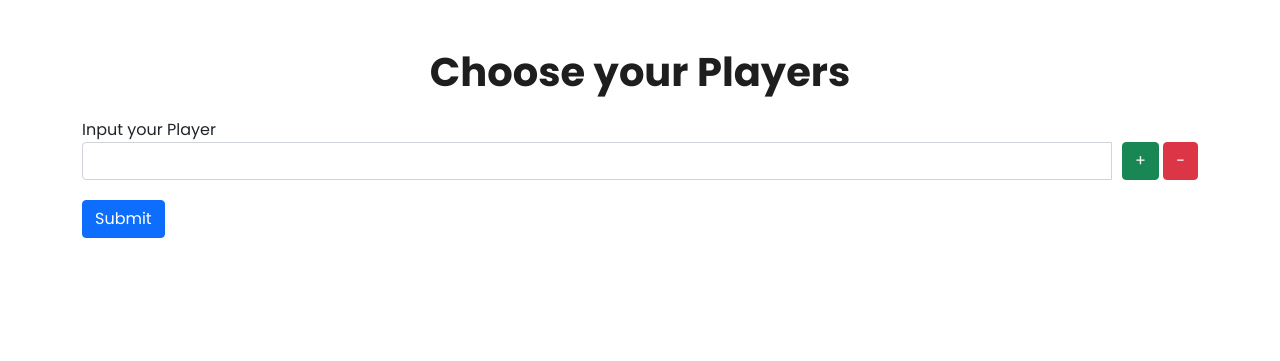
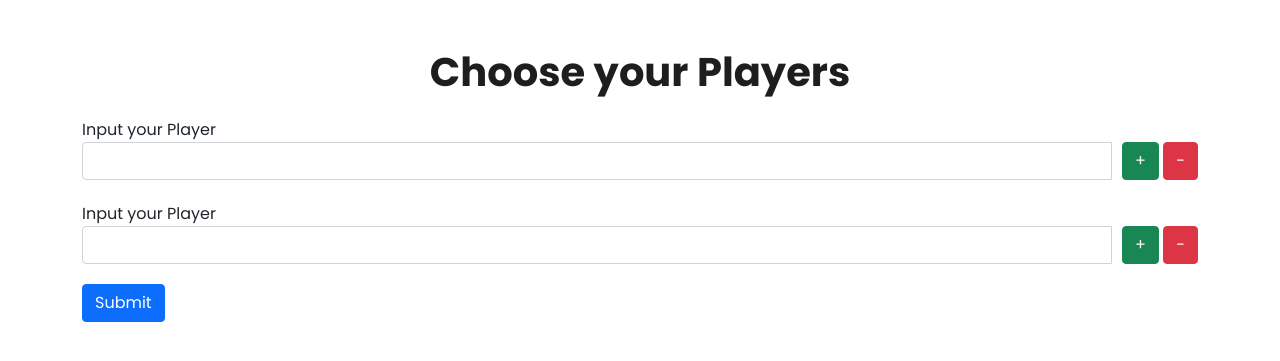
Before and after one commit to amgad165/football_site-ubuntu-server-v, a Django app: page /players in a window 1280 px wide. Shown: the part 172-533 px from the top of the page. Run offline with Django 4.2, Linux system fonts and the light colour scheme; some libraries are stand-ins or nearby versions.

Commit message:
updates on player and teams pages

```diff
--- a/base/templates/players.html
+++ b/base/templates/players.html
@@ -109,6 +109,17 @@ position: relative;
                     </div>
                 </div>
             </div>
+
+            <div class="form-group">
+                <label for="input1">Input your Player</label>
+                <div class="input-group">
+                    <input type="text" class="form-control" id="input2" name="input1[]">
+                    <div style="margin-left: 10px;" class="input-group-append">
+                        <button class="btn btn-success add-input" type="button">+</button>
+                        <button class="btn btn-danger remove-input" type="button">-</button>
+                    </div>
+                </div>
+            </div>
             <button id="submit" style="margin-top: 20px ;" type="submit" class="btn btn-primary">Submit</button>
 
         </form>
@@ -134,6 +145,7 @@ position: relative;
   $(function() {
       // Initialize autocomplete for the initial input
       initializeAutocomplete("input1");
+      initializeAutocomplete("input2");
 
       // Handle adding new inputs with + icon
       $(document).on("click", ".add-input", function() {
```
Also changed, not shown: base/templates/teams.html (+12 -0 lines).
